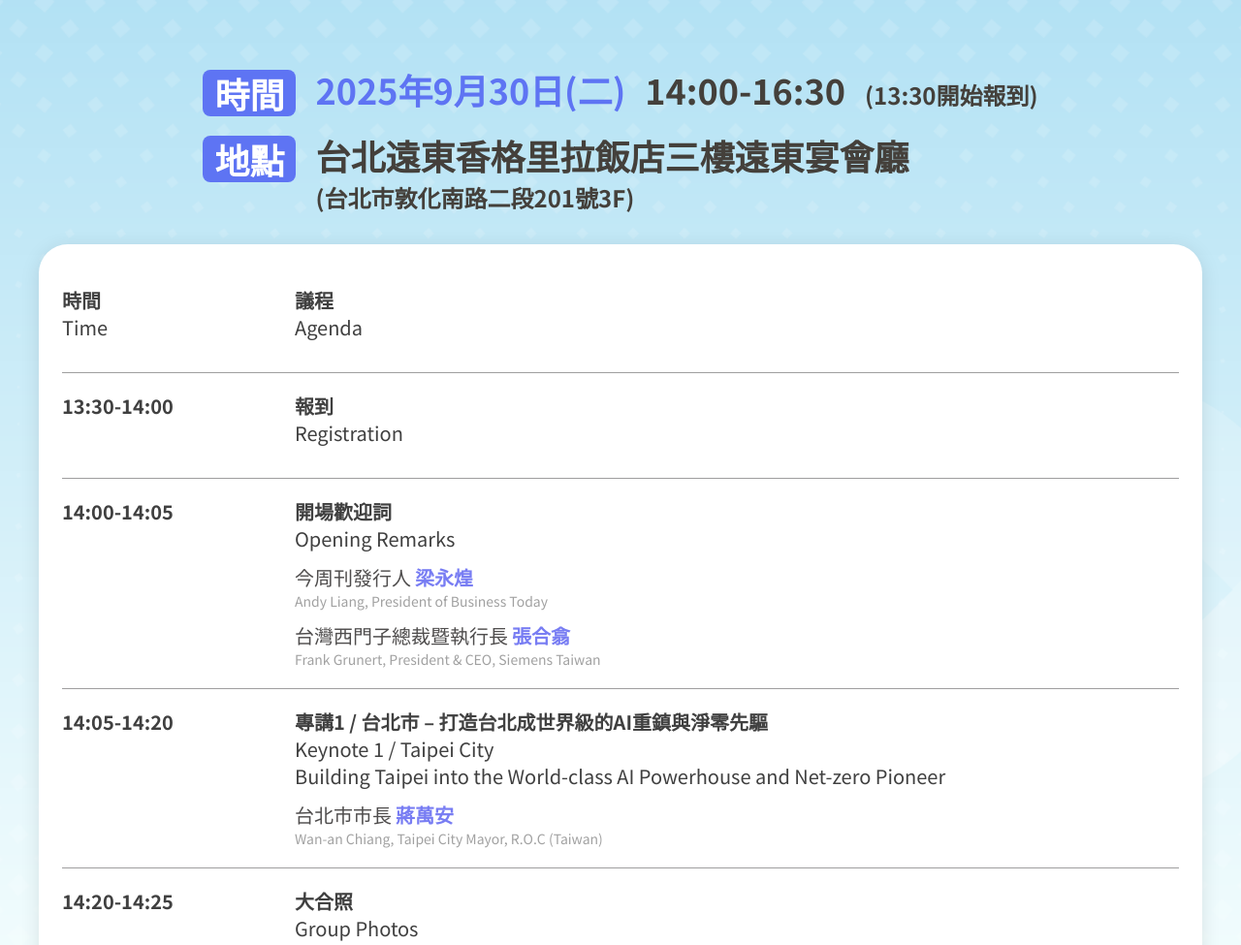
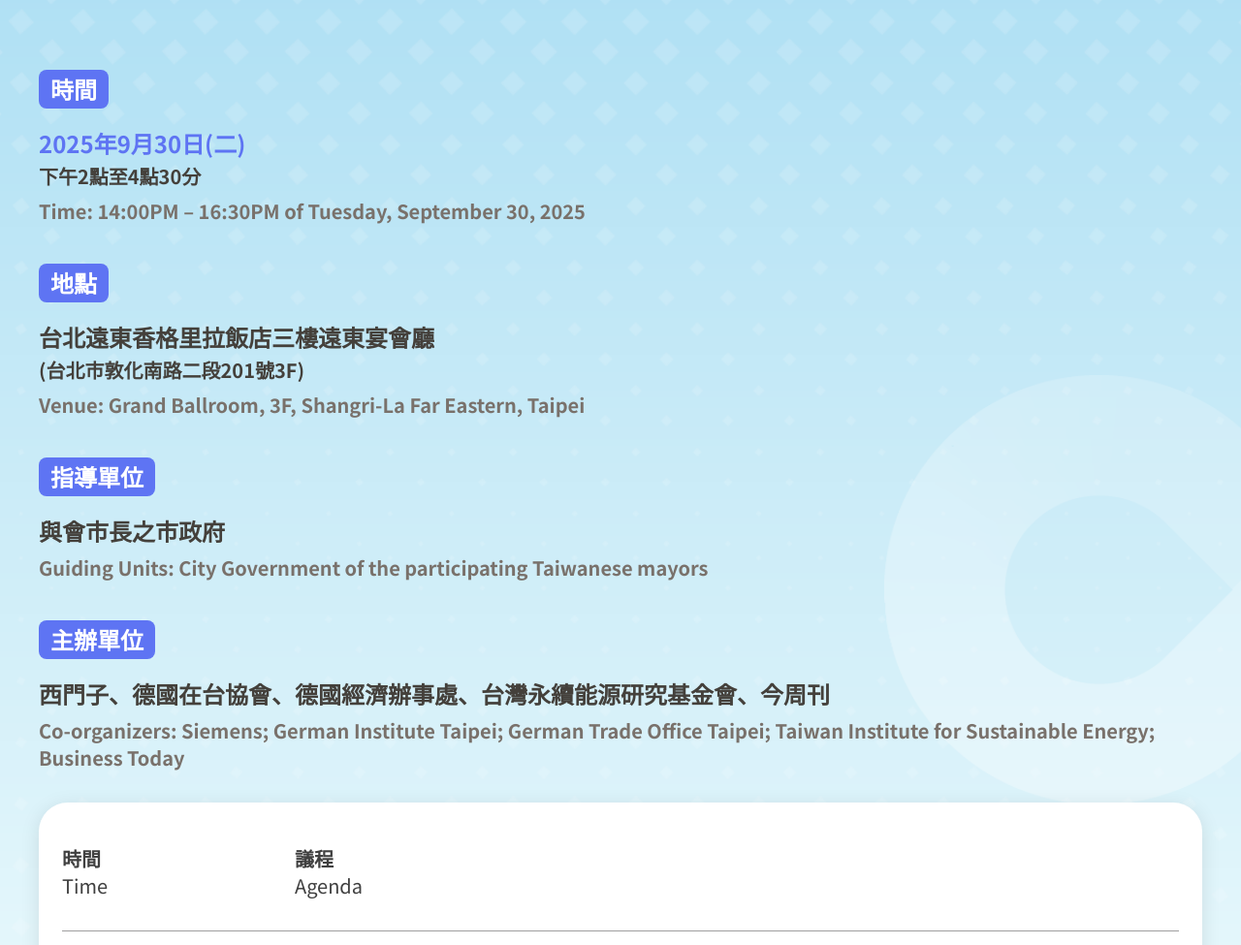
Before and after one commit to jackietsairock/siemens2025, an Astro site: page / in a window 1280 px wide. Shown: the part 3325-4300 px from the top of the page at 97% size. Built offline with nearby package versions, Linux system fonts and the light colour scheme; Astro itself is replaced by a stand-in of ours.

Commit message:
修改議程，還要再微調

```diff
--- a/src/assets/json/info.json
+++ b/src/assets/json/info.json
@@ -56,12 +56,23 @@
             "titleEn":"agenda",
             "titleEnColor":"#5e74f3",
             "dateTimeTitle":"時間",
+            "dateTimeTitleEn":"Time",
             "date":"2025年9月30日(二)",
-            "time":"14:00-16:30",
-            "dataTimeInfo":"(13:30開始報到)",
+            "time":"下午2點⾄4點30分",
+            "dateTimeEn":"14:00PM – 16:30PM of Tuesday, September 30, 2025",
             "locationTitle":"地點",
+            "locationTitleEn":"Venue",
             "location":"台北遠東香格里拉飯店三樓遠東宴會廳",
             "locationInfo":"(台北市敦化南路二段201號3F)",
+            "locationEn":"Grand Ballroom, 3F, Shangri-La Far Eastern, Taipei",
+            "guidingUnitsTitle":"指導單位",
+            "guidingUnitsTitleEn":"Guiding Units",
+            "guidingUnits":"與會市⻑之市政府",
+            "guidingUnitsEn":"City Government of the participating Taiwanese mayors",
+            "CoOrganizersTitle":"主辦單位",
+            "CoOrganizersTitleEn":"Co-organizers",
+            "CoOrganizers":"⻄⾨⼦、德國在台協會、德國經濟辦事處、台灣永續能源研究基⾦會、今周刊",
+            "CoOrganizersEn":"Siemens; German Institute Taipei; German Trade Office Taipei; Taiwan Institute for Sustainable Energy; Business Today",
             "agendaInfo":[
                 {
                     "time":"時間",
--- a/src/components/agenda.vue
+++ b/src/components/agenda.vue
@@ -21,26 +21,66 @@
     <div class="content_wrap relative hidden">
         <Title :infoData="infoData" />
         <div class="agenda_box max-w-[1366px] py-10 px-5 sm:px-10 mx-5 xl:mx-auto" data-aos="fade-up" data-aos-delay="500" data-aos-duration="1000">
-            <div class="event_info_box flex flex-col font-bold w-fit mx-auto mb-8 gap-8 sm:gap-5">
-               <div class="event_info_item flex flex-col gap-2 sm:gap-5 lg:flex-row">
+            <div class="event_info_box flex flex-col font-bold w-fit mx-auto mb-8 gap-2">
+
+               <div class="event_info_item flex flex-col gap-2 sm:gap-5 2xl:flex-row">
                     <div class="title_box h-fit w-fit block rounded-lg font-bold py-1 px-3" style="background-color: #5e74f3;">
-                        <p class="text-white text-2xl lg:text-4xl">{{infoData.dateTimeTitle}}</p>
+                        <p class="text-white text-2xl 2xl:text-4xl">{{infoData.dateTimeTitle}}</p>
                     </div>
-                    <div class="text_box flex flex-col items-start gap-1 ml-0 lg:flex-row lg:items-baseline lg:gap-5 lg:ml-0">
-                        <p class="text-2xl lg:text-4xl" style="color: #5e74f3;">{{infoData.date}}</p>
-                        <p class="text-stone-700 text-2xl lg:text-4xl">{{infoData.time}}</p>
-                        <p class="text-stone-700 text-xl lg:text-2xl">{{infoData.dataTimeInfo}}</p>
+                    <div class="text_box flex flex-col items-start gap-1 ml-0 2xl:flex-row 2xl:items-baseline 2xl:gap-5 2xl:ml-0">
+                        <p class="text-2xl 2xl:text-4xl" style="color: #5e74f3;">{{infoData.date}}</p>
+                        <p class="text-stone-700 text-xl 2xl:text-4xl">{{infoData.time}}</p>
                     </div>
                </div>
-               <div class="event_info_item flex flex-col gap-2 sm:gap-5 lg:flex-row">
-                    <div class="title_box h-fit w-fit block rounded-lg font-bold py-1 px-3" style="background-color: #5e74f3;">
-                        <p class="text-white text-2xl lg:text-4xl">{{infoData.locationTitle}}</p>
-                    </div>
-                    <div class="text_box flex flex-col items-start gap-1 ml-0 lg:items-baseline lg:gap-2 lg:ml-0">
-                        <p class="text-stone-700 text-2xl lg:text-4xl">{{infoData.location}}</p>
-                        <p class="text-stone-700 text-xl lg:text-2xl">{{infoData.locationInfo}}</p>
+               <div class="event_info_item flex flex-col gap-2 mb-8 sm:gap-5 2xl:flex-row 2xl:pl-30">
+                    <div class="text_box flex flex-col items-start gap-1 ml-0 2xl:flex-row 2xl:items-baseline 2xl:gap-5 2xl:ml-0">
+                        <p class="text-stone-500 text-xl 2xl:text-2xl">{{infoData.dateTimeTitleEn}}: {{infoData.dateTimeEn}}</p>
                     </div>
                </div>
+
+               <div class="event_info_item flex flex-col gap-2 sm:gap-5 2xl:flex-row">
+                    <div class="title_box h-fit w-fit block rounded-lg font-bold py-1 px-3" style="background-color: #5e74f3;">
+                        <p class="text-white text-2xl 2xl:text-4xl">{{infoData.locationTitle}}</p>
+                    </div>
+                    <div class="text_box flex flex-col items-start gap-1 ml-0 2xl:items-baseline 2xl:gap-2 2xl:ml-0">
+                        <p class="text-stone-700 text-2xl 2xl:text-4xl">{{infoData.location}}</p>
+                        <p class="text-stone-700 text-xl 2xl:text-2xl">{{infoData.locationInfo}}</p>
+                    </div>
+               </div>
+               <div class="event_info_item flex flex-col gap-2 mb-8 sm:gap-5 2xl:flex-row 2xl:pl-30">
+                    <div class="text_box flex flex-col items-start gap-1 ml-0 2xl:items-baseline 2xl:gap-2 2xl:ml-0">
+                        <p class="text-stone-500 text-xl 2xl:text-2xl">{{infoData.locationTitleEn}}: {{infoData.locationEn}}</p>
+                    </div>
+               </div>
+
+               <div class="event_info_item flex flex-col gap-2 sm:gap-5 2xl:flex-row">
+                    <div class="title_box h-fit w-fit block rounded-lg font-bold py-1 px-3" style="background-color: #5e74f3;">
+                        <p class="text-white text-2xl 2xl:text-4xl">{{infoData.guidingUnitsTitle}}</p>
+                    </div>
+                    <div class="text_box flex flex-col items-start gap-1 ml-0 2xl:items-baseline 2xl:gap-2 2xl:ml-0">
+                        <p class="text-stone-700 text-2xl 2xl:text-4xl">{{infoData.guidingUnits}}</p>
+                    </div>
+               </div>
+               <div class="event_info_item flex flex-col gap-2 mb-8 sm:gap-5 2xl:flex-row 2xl:pl-48">
+                    <div class="text_box flex flex-col items-start gap-1 ml-0 2xl:items-baseline 2xl:gap-2 2xl:ml-0">
+                        <p class="text-stone-500 text-xl 2xl:text-2xl">{{infoData.guidingUnitsTitleEn}}: {{infoData.guidingUnitsEn}}</p>
+                    </div>
+               </div>
+
+               <div class="event_info_item flex flex-col gap-2 sm:gap-5 2xl:flex-row">
+                    <div class="title_box h-fit w-fit block rounded-lg font-bold py-1 px-3" style="background-color: #5e74f3;">
+                        <p class="text-white text-2xl 2xl:text-4xl">{{infoData.CoOrganizersTitle}}</p>
+                    </div>
+                    <div class="text_box flex flex-col items-start gap-1 ml-0 2xl:items-baseline 2xl:gap-2 2xl:ml-0">
+                        <p class="text-stone-700 text-2xl 2xl:text-4xl">{{infoData.CoOrganizers}}</p>
+                    </div>
+               </div>
+               <div class="event_info_item flex flex-col gap-2 sm:gap-5 2xl:flex-row 2xl:pl-48">
+                    <div class="text_box flex flex-col items-start gap-1 ml-0 2xl:items-baseline 2xl:gap-2 2xl:ml-0">
+                        <p class="text-stone-500 text-xl 2xl:text-2xl">{{infoData.CoOrganizersTitleEn}}: {{infoData.CoOrganizersEn}}</p>
+                    </div>
+               </div>
+
             </div>
             <div class="agenda_table flex flex-col bg-white p-6">
                 <div v-for="(item ,idx1) in infoData.agendaInfo" :key="idx1" class="agenda_table_item flex flex-row py-5 gap-3">
@@ -76,6 +116,10 @@
 <style scoped lang="scss">
     .title_box p :deep(br){
         margin-bottom: 1rem;
+    }
+
+    .title_box p{
+        white-space: nowrap;
     }
 
     .agenda_box{
```
